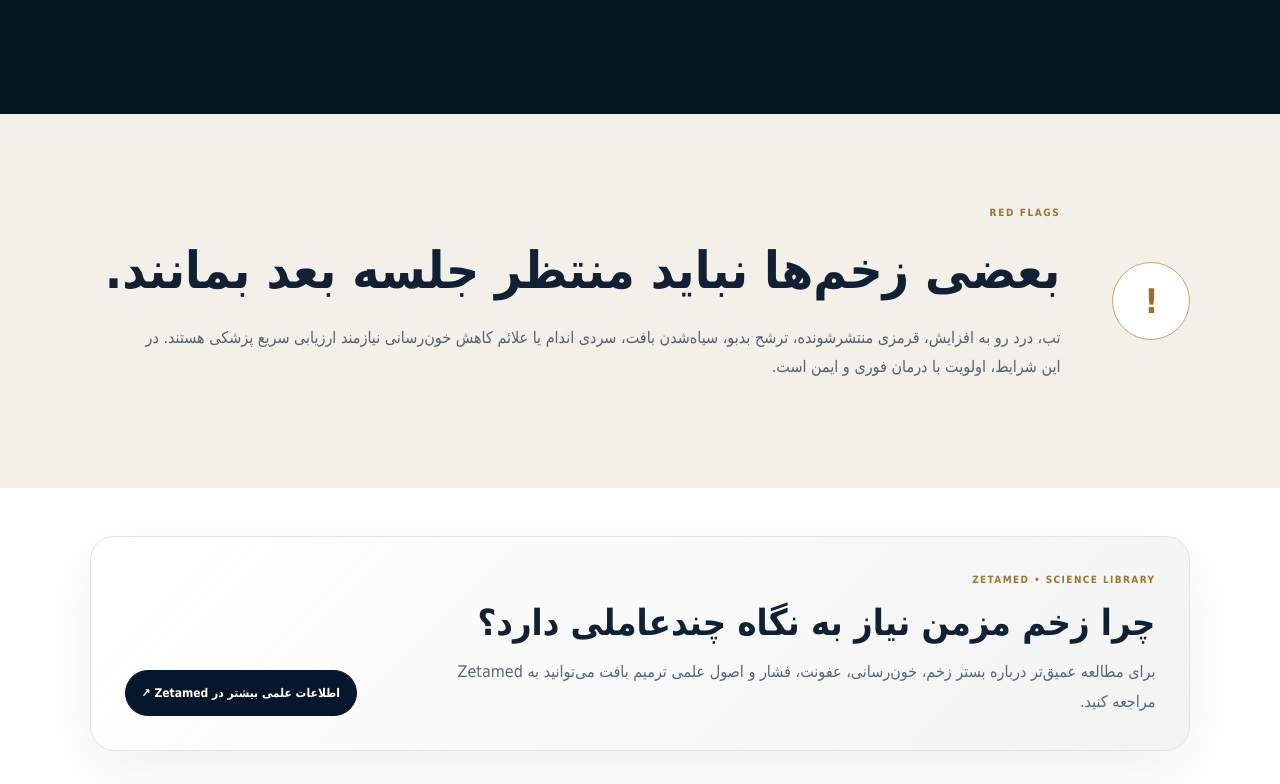
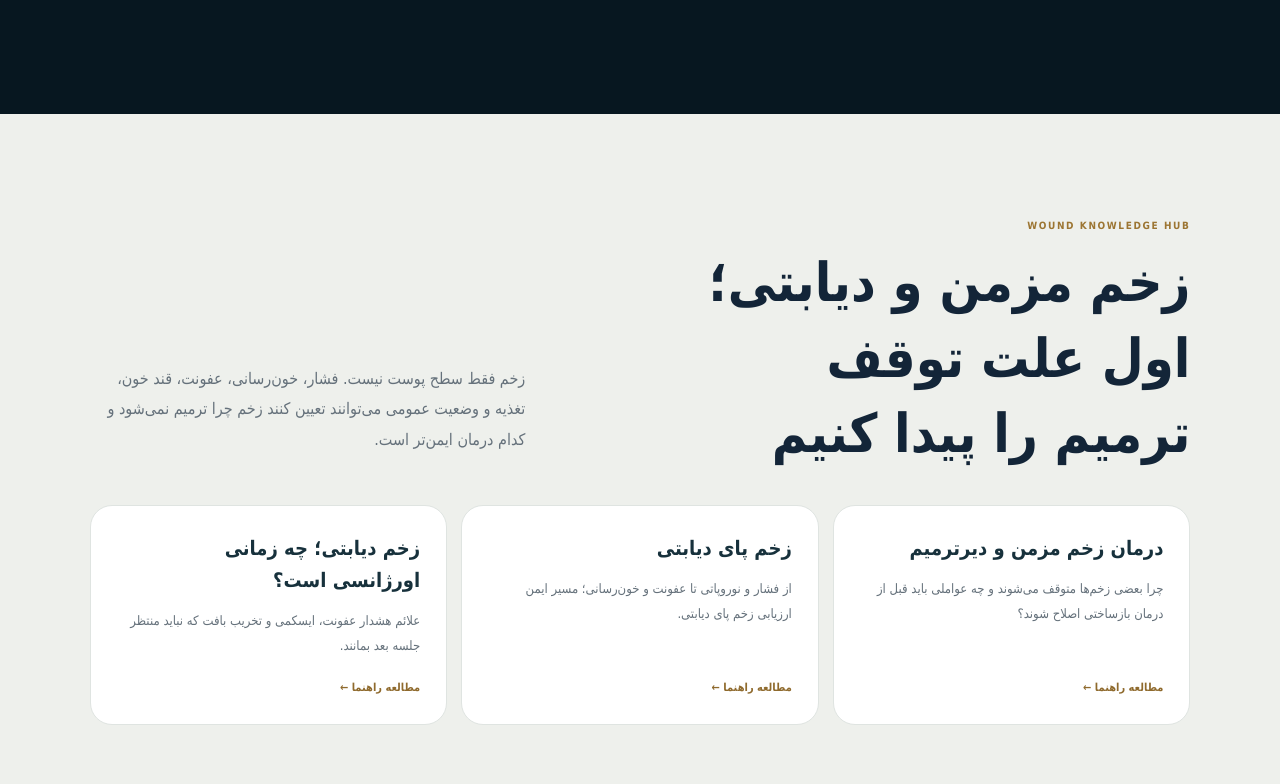
Before and after one commit to kianariai-alt/4B-Clinic-Web, a SvelteKit app: page /wounds in a window 1280 px wide. Shown: the part 4556-5340 px from the top of the page. Built offline with nearby package versions, Linux system fonts and the light colour scheme.

Commit message:
feat(seo): add chronic wound patient-intent hub

```diff
--- a/src/routes/wounds/+page.svelte
+++ b/src/routes/wounds/+page.svelte
@@ -2,6 +2,12 @@
   import ZetaScience from '$lib/components/ZetaScience.svelte';
 
   const woundImage = '/images/services/wounds.webp';
+
+  const woundGuides = [
+    ['درمان زخم مزمن و دیرترمیم', 'چرا بعضی زخم‌ها متوقف می‌شوند و چه عواملی باید قبل از درمان بازساختی اصلاح شوند؟', '/wounds/chronic-wound-treatment'],
+    ['زخم پای دیابتی', 'از فشار و نوروپاتی تا عفونت و خون‌رسانی؛ مسیر ایمن ارزیابی زخم پای دیابتی.', '/wounds/diabetic-foot'],
+    ['زخم دیابتی؛ چه زمانی اورژانسی است؟', 'علائم هشدار عفونت، ایسکمی و تخریب بافت که نباید منتظر جلسه بعد بمانند.', '/wounds/diabetic-wound-red-flags']
+  ];
 
   const woundTypes = [
     { title: 'زخم پای دیابتی', text: 'کنترل قند، ارزیابی نوروپاتی، فشار روی پا، عفونت و خون‌رسانی باید همزمان با مراقبت موضعی انجام شود. بدون کاهش فشار و اصلاح عوامل زمینه‌ای، درمان موضعی به‌تنهایی کافی نیست.' },
@@ -97,6 +103,11 @@
   </ol>
 </section>
 
+<section class="wound-hub">
+  <div class="wound-hub__head"><div><div class="eyebrow">WOUND KNOWLEDGE HUB</div><h2>زخم مزمن و دیابتی؛ اول علت توقف ترمیم را پیدا کنیم</h2></div><p>زخم فقط سطح پوست نیست. فشار، خون‌رسانی، عفونت، قند خون، تغذیه و وضعیت عمومی می‌توانند تعیین کنند زخم چرا ترمیم نمی‌شود و کدام درمان ایمن‌تر است.</p></div>
+  <div class="wound-hub__grid">{#each woundGuides as guide}<a href={guide[2]}><strong>{guide[0]}</strong><p>{guide[1]}</p><b>مطالعه راهنما ←</b></a>{/each}</div>
+</section>
+
 <section class="warning">
   <div class="warning-mark">!</div>
   <div><div class="eyebrow">RED FLAGS</div><h2>بعضی زخم‌ها نباید منتظر جلسه بعد بمانند.</h2><p>تب، درد رو به افزایش، قرمزی منتشرشونده، ترشح بدبو، سیاه‌شدن بافت، سردی اندام یا علائم کاهش خون‌رسانی نیازمند ارزیابی سریع پزشکی هستند. در این شرایط، اولویت با درمان فوری و ایمن است.</p></div>
@@ -125,4 +136,4 @@
   .wound-cta{padding:clamp(62px,8vw,112px) clamp(20px,7vw,110px);background:#0b2630;color:#fff;display:flex;justify-content:space-between;align-items:end;gap:40px}.wound-cta>div{max-width:850px}.wound-cta p{max-width:820px;color:#c1d0d3;line-height:1.95}
   @media(max-width:1000px){.wound-hero{grid-template-columns:1fr}.hero-photo{max-width:720px}.difference,.pathway,.section-head{grid-template-columns:1fr;gap:28px}.grid-3{grid-template-columns:1fr 1fr}.wound-cta{align-items:flex-start;flex-direction:column}}
   @media(max-width:640px){.wound-hero{min-height:auto;padding:88px 18px 54px;gap:30px}.wound-copy h1{font-size:38px;line-height:1.28}.wound-copy>p{font-size:15px;line-height:1.95}.hero-photo{border-radius:18px}.hero-photo figcaption{font-size:11px;padding:11px 13px}.wound-types,.modern-care,.science{padding-left:18px;padding-right:18px}.grid-2,.grid-3{grid-template-columns:1fr}.info-card,.care-card{padding:23px}.warning{grid-template-columns:1fr}.hero-actions{flex-direction:column}.hero-actions a,.wound-cta>a{width:100%}}
-</style>
+.wound-hub{padding:clamp(62px,8vw,112px) clamp(20px,7vw,110px);background:#eef0ec;color:#132538}.wound-hub__head{display:grid;grid-template-columns:1fr minmax(280px,.72fr);gap:60px;align-items:end;margin-bottom:34px}.wound-hub__head h2{font-size:clamp(30px,4.2vw,54px);line-height:1.4;margin:10px 0 0}.wound-hub__head>p{color:#65717b;line-height:1.9}.wound-hub__grid{display:grid;grid-template-columns:repeat(3,1fr);gap:14px}.wound-hub__grid a{min-height:220px;padding:26px;border-radius:22px;background:#fff;border:1px solid #dfe4e1;text-decoration:none;color:#17313c;display:flex;flex-direction:column}.wound-hub__grid strong{font-size:20px;line-height:1.6}.wound-hub__grid p{color:#65717b;line-height:1.9;font-size:13px}.wound-hub__grid b{margin-top:auto;color:#8f6a2d;font-size:11px}@media(max-width:800px){.wound-hub__head,.wound-hub__grid{grid-template-columns:1fr}.wound-hub__head{gap:18px}}</style>
```
